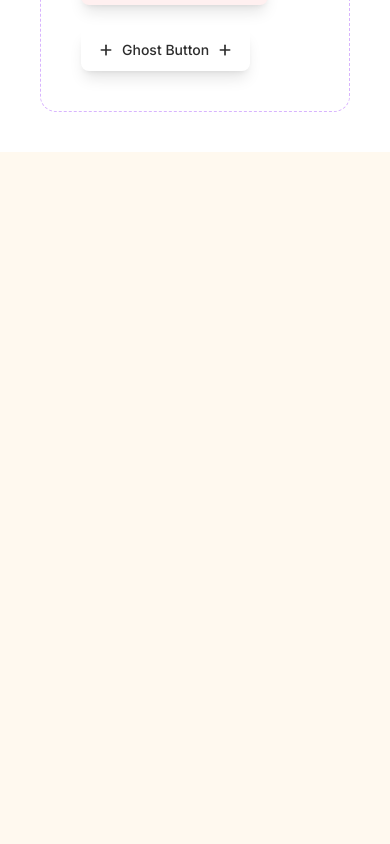
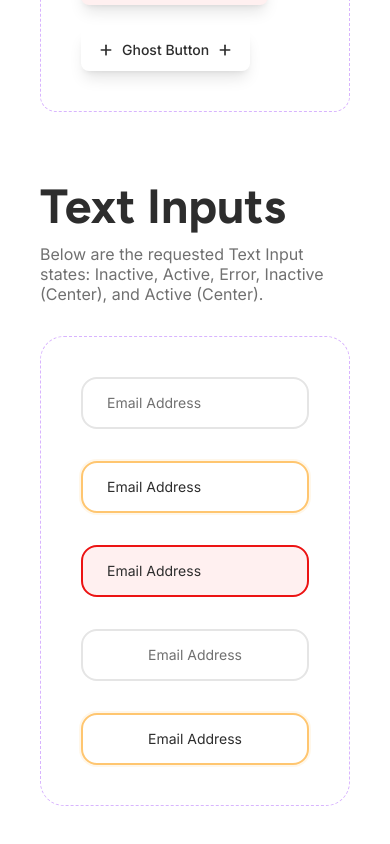
Before and after one commit to ShanRaboy11/Qios, a Next.js app: page / in a window 390 px wide. Shown: the part 1326-2170 px from the top of the page. Before the commit the page ends 1478 px from the top, so only its background shows below. Built offline with nearby package versions, Linux system fonts and the light colour scheme.

Commit message:
feat(ui): add responsive text input atoms - Macatual

```diff
--- a/src/app/page.tsx
+++ b/src/app/page.tsx
@@ -1,4 +1,5 @@
 import { Button } from "@/components/atoms/Button";
+import { Input } from "@/components/atoms/Input";
 import { Plus } from "lucide-react";
 
 export default function HomePage() {
@@ -133,6 +134,43 @@ export default function HomePage() {
           </div>
         </div>
       </div>
+
+      <div className="w-full max-w-2xl mt-16 mb-8">
+        <h1 className="h1 text-text-primary mb-2">Text Inputs</h1>
+        <p className="b1 text-text-secondary">
+          Below are the requested Text Input states: Inactive, Active, Error, Inactive (Center), and Active (Center).
+        </p>
+      </div>
+
+      <div className="border border-dashed border-purple-300 p-10 flex flex-col gap-8 w-full max-w-sm rounded-[24px]">
+        {/* 1. Inactive Left */}
+        <Input placeholder="Email Address" />
+
+        {/* 2. Active Left (Simulating focus) */}
+        <Input
+          defaultValue="Email Address"
+          className="border-brand-primary shadow-[0_0_0_2px_rgba(255,198,112,0.15)]"
+        />
+
+        {/* 3. Error */}
+        <Input
+          defaultValue="Email Address"
+          isError
+        />
+
+        {/* 4. Inactive Center */}
+        <Input
+          placeholder="Email Address"
+          align="center"
+        />
+
+        {/* 5. Active Center (Simulating focus) */}
+        <Input
+          defaultValue="Email Address"
+          align="center"
+          className="border-brand-primary shadow-[0_0_0_2px_rgba(255,198,112,0.15)]"
+        />
+      </div>
     </main>
   );
 }
--- /dev/null
+++ b/src/components/atoms/Input.tsx
@@ -0,0 +1,36 @@
+import React from "react";
+import { cn } from "@/lib/utils";
+
+export interface InputProps extends React.InputHTMLAttributes<HTMLInputElement> {
+  isError?: boolean;
+  align?: "left" | "center";
+}
+
+/*example usage
+
+<Input placeholder="Email Address" />
+<Input defaultValue="Email Address" isError />
+<Input placeholder="Email Address" align="center" />
+*/
+export const Input = React.forwardRef<HTMLInputElement, InputProps>(
+  ({ className, isError, align = "left", ...props }, ref) => {
+    return (
+      <input
+        ref={ref}
+        className={cn(
+          "w-full bg-white font-inter text-sm md:text-[16px] px-6 py-3.5 transition-all duration-300 outline-none rounded-2xl border-2",
+          "placeholder:text-text-secondary text-text-primary",
+          align === "center" ? "text-center" : "text-left",
+          isError
+            ? "border-warning-primary bg-warning-secondary focus:border-warning-primary focus:shadow-[0_0_0_2px_rgba(236,19,19,0.1)]"
+            : "border-[#E5E5E5] focus:border-brand-primary focus:shadow-[0_0_0_2px_rgba(255,198,112,0.15)]",
+          "disabled:opacity-50 disabled:cursor-not-allowed",
+          className,
+        )}
+        {...props}
+      />
+    );
+  },
+);
+
+Input.displayName = "Input";
```
